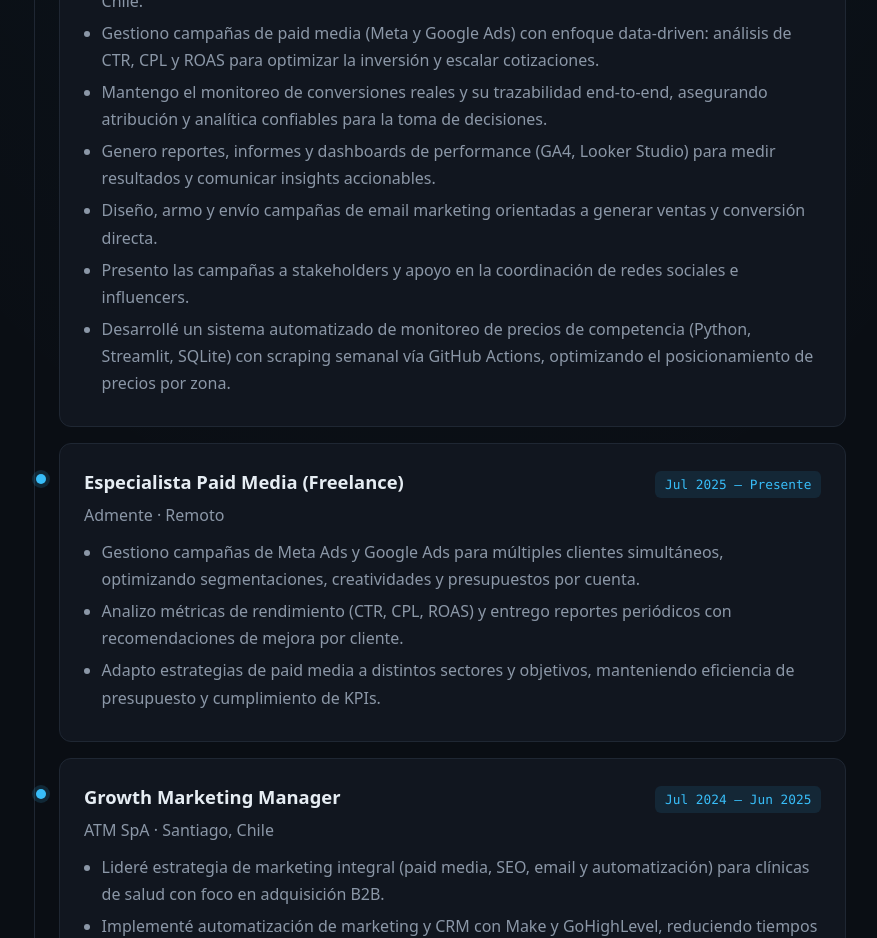
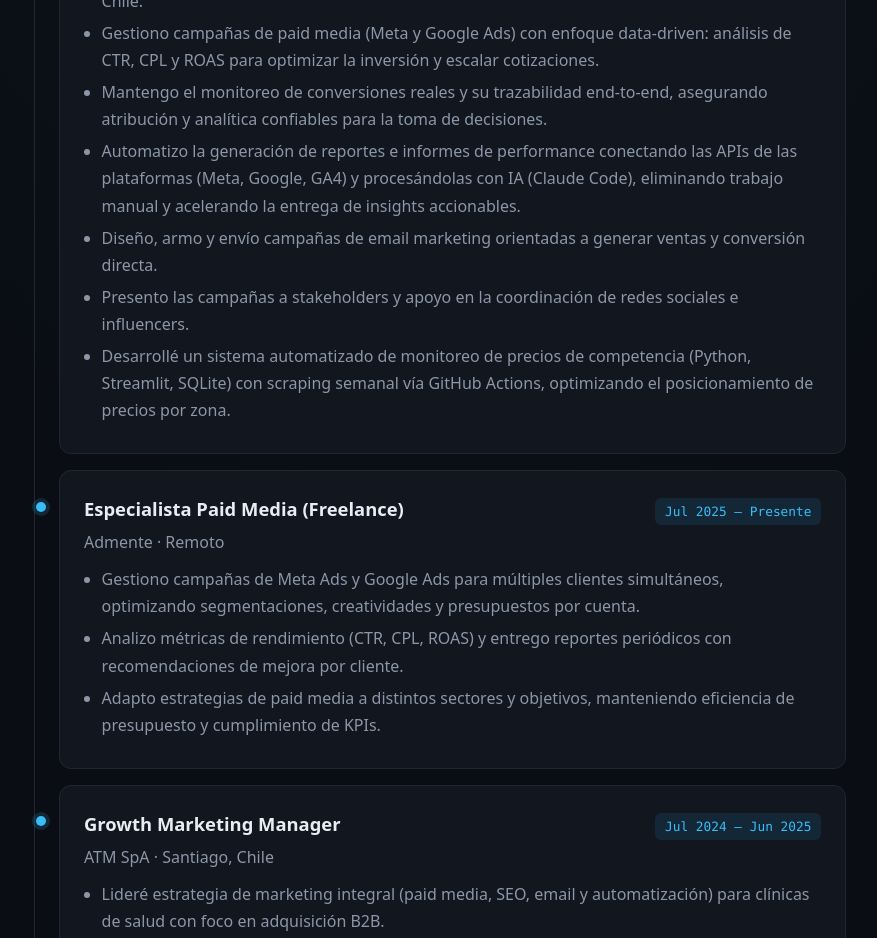
Before and after one commit to argeniszamora/argeniszamora.github.io, a React (Vite) app: page / in a window 1280 px wide. Shown: the part 1240-2178 px from the top of the page, without its empty margins (200-1077 px from the left). Built offline with nearby package versions, Linux system fonts and the light colour scheme.

Commit message:
Reporteria automatizada via APIs + IA (Claude Code)

```diff
--- a/src/cvData.js
+++ b/src/cvData.js
@@ -43,7 +43,7 @@ export const cvData = {
         "Lidero la estrategia de growth y performance para Lasertam, marca de depilación láser en Chile.",
         "Gestiono campañas de paid media (Meta y Google Ads) con enfoque data-driven: análisis de CTR, CPL y ROAS para optimizar la inversión y escalar cotizaciones.",
         "Mantengo el monitoreo de conversiones reales y su trazabilidad end-to-end, asegurando atribución y analítica confiables para la toma de decisiones.",
-        "Genero reportes, informes y dashboards de performance (GA4, Looker Studio) para medir resultados y comunicar insights accionables.",
+        "Automatizo la generación de reportes e informes de performance conectando las APIs de las plataformas (Meta, Google, GA4) y procesándolas con IA (Claude Code), eliminando trabajo manual y acelerando la entrega de insights accionables.",
         "Diseño, armo y envío campañas de email marketing orientadas a generar ventas y conversión directa.",
         "Presento las campañas a stakeholders y apoyo en la coordinación de redes sociales e influencers.",
         "Desarrollé un sistema automatizado de monitoreo de precios de competencia (Python, Streamlit, SQLite) con scraping semanal vía GitHub Actions, optimizando el posicionamiento de precios por zona.",
```
